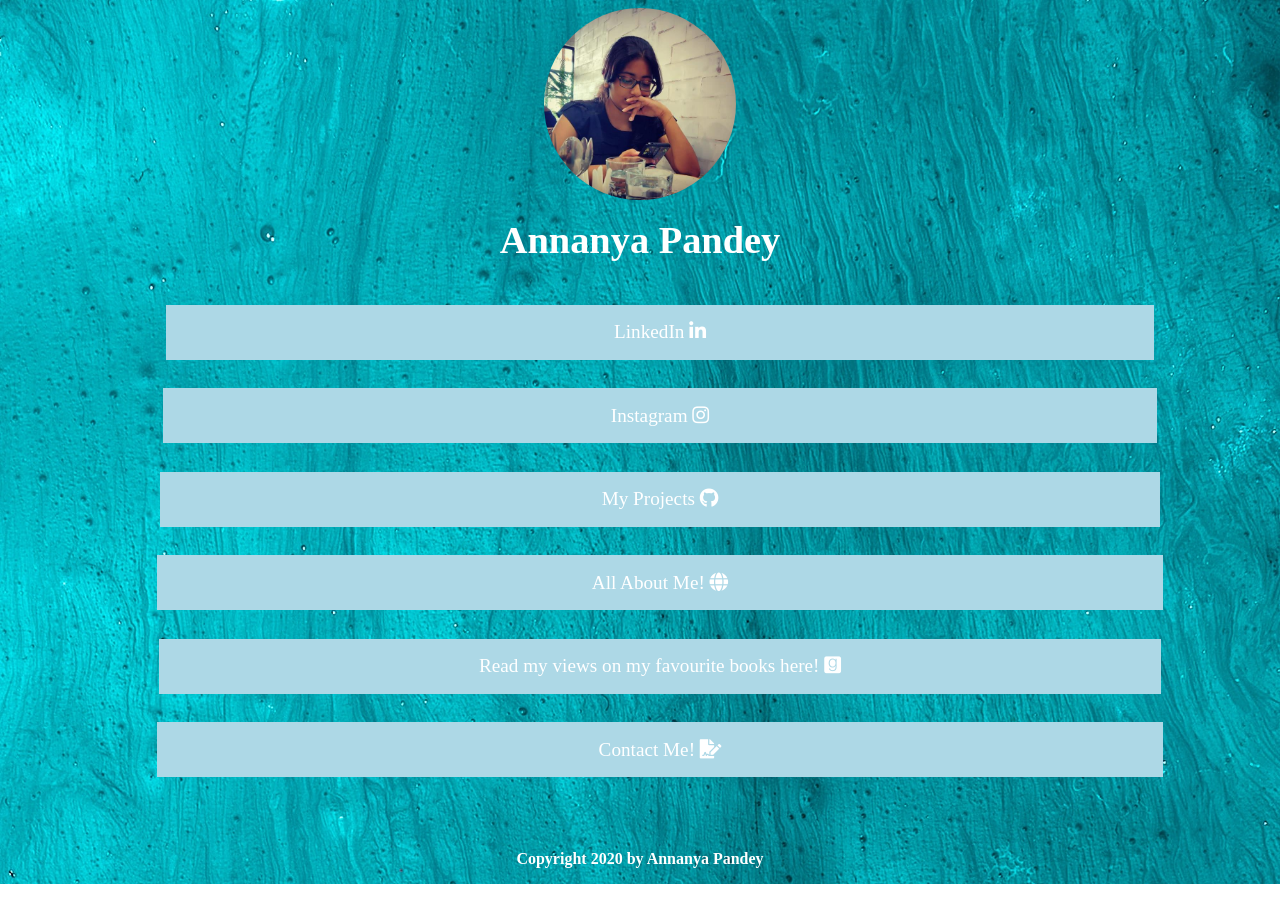
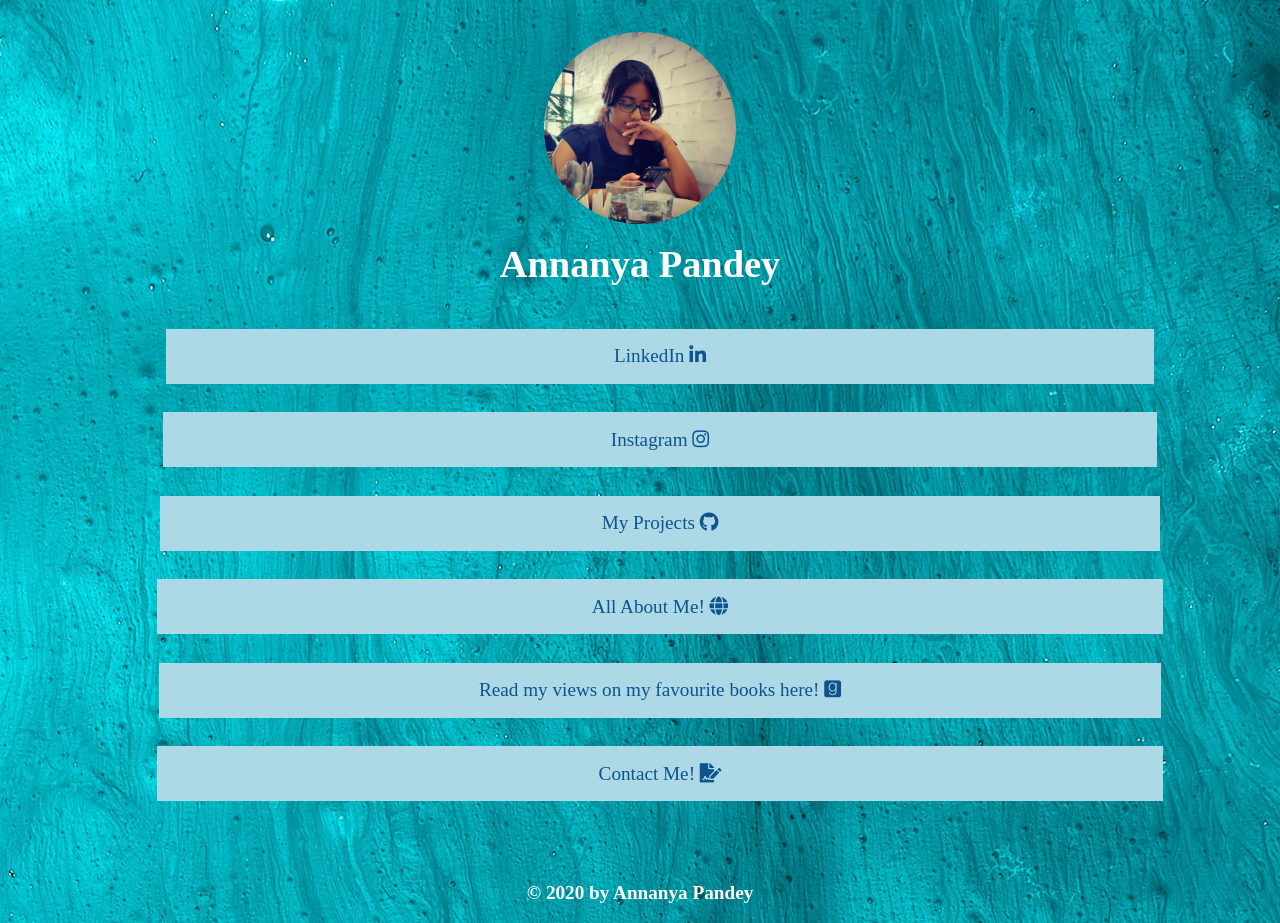
Before and after one commit to Annanya481/link.Tree, a plain HTML site: page index.html in a window 1280 px wide. Before the commit the page ends 884 px from the top, so only its background shows below. Drawn offline with Linux system fonts and the light colour scheme.

Commit message:
ananya updates

```diff
--- a/index.html
+++ b/index.html
@@ -1,13 +1,15 @@
 <!DOCTYPE html>
 <html>
+
 <head>
     <meta charset="utf-8">
     <meta http-equiv="X-UA-Compatible" content="IE=edge">
     <meta name="viewport" content="width=device-width, initial-scale=1.0">
     <title>linktree</title>
     <link rel="stylesheet" href="styles.css">
-        <link rel="stylesheet" href="https://pro.fontawesome.com/releases/v5.10.0/css/all.css" integrity="sha384-AYmEC3Yw5cVb3ZcuHtOA93w35dYTsvhLPVnYs9eStHfGJvOvKxVfELGroGkvsg+p" crossorigin="anonymous"/>
+    <link rel="stylesheet" href="https://pro.fontawesome.com/releases/v5.10.0/css/all.css" integrity="sha384-AYmEC3Yw5cVb3ZcuHtOA93w35dYTsvhLPVnYs9eStHfGJvOvKxVfELGroGkvsg+p" crossorigin="anonymous" />
 </head>
+
 <body class="bg-img">
     <div class="container content">
         <img class="img" src="profile_recent.jpg">
@@ -52,7 +54,12 @@
         </ul>
     </div>
     <div class="footer">
-            <br><p class="cpright">Copyright 2020 by Annanya Pandey</p>
+        <br>
+        <p class="cpright">&copy;
+            <script>
+                document.write(new Date().getFullYear())
+            </script> by Annanya Pandey</p>
     </div>
 </body>
+
 </html>
--- a/styles.css
+++ b/styles.css
@@ -9,12 +9,14 @@
     font-weight: bold;
 }
 
+
 /*.about {
     text-align: center;
     font-size: 1.5vw;
 }*/
 
-html, body{
+html,
+body {
     /*min-height: 100%;*/
     color: white;
     text-align: center;
@@ -24,6 +26,7 @@ html, body{
 
 .content {
     line-height: 30%;
+    margin-top: 2rem;
 }
 
 .bg-img {
@@ -38,6 +41,7 @@ ul {
     list-style: none;
 }
 
+
 /*li {
     padding: 10px;
     border: 1px solid white;
@@ -46,7 +50,8 @@ ul {
 
 a:hover {
     background-color: lightblue;
-    background-image: linear-gradient(to right, teal , cornflowerblue);/* teal -> lightblue*/
+    background-image: linear-gradient(to right, teal, cornflowerblue);
+    /* teal -> lightblue*/
 }
 
 a:visited {
@@ -56,13 +61,18 @@ a:visited {
 .button {
     background-color: lightblue;
     border: none;
-    color: white;
+    color: rgb(13, 83, 141);
     text-align: center;
     text-decoration: none;
     display: inline-block;
     font-size: 1.5vw;
+    font-weight: 500;
     margin: 0.4vw 0.2vw;
     cursor: pointer;
+}
+
+.button:hover {
+    color: blanchedalmond;
 }
 
 .linkedin {
@@ -92,6 +102,7 @@ a:visited {
 .footer {
     text-align: center;
     font-weight: bold;
+    font-size: 1.2rem;
 }
 
 .cpright {
@@ -100,7 +111,10 @@ a:visited {
 
 @media only screen and (max-width:620px) {
     /* For mobile phones: */
-    .img, li, .name, .footer {
-      width:100%;
+    .img,
+    li,
+    .name,
+    .footer {
+        width: 100%;
     }
 }
```
Lines whose indentation alone changed are shown as unchanged.
